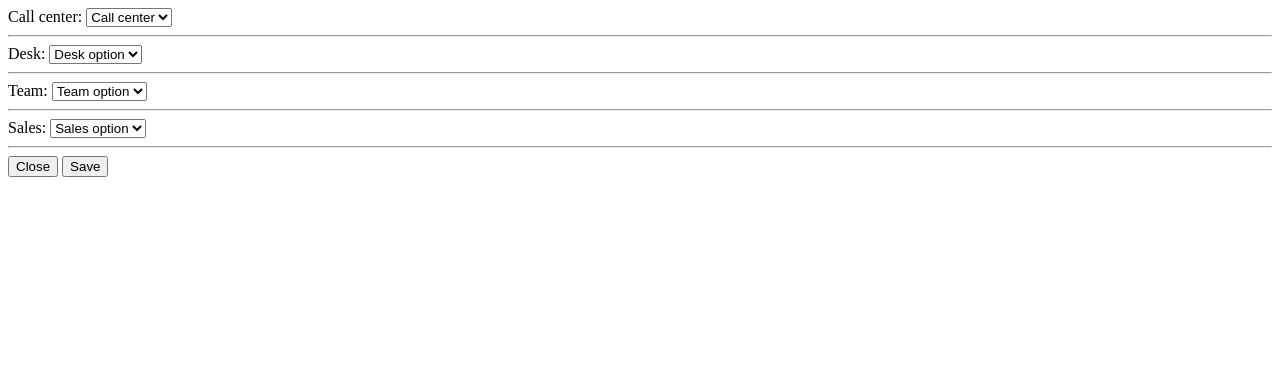
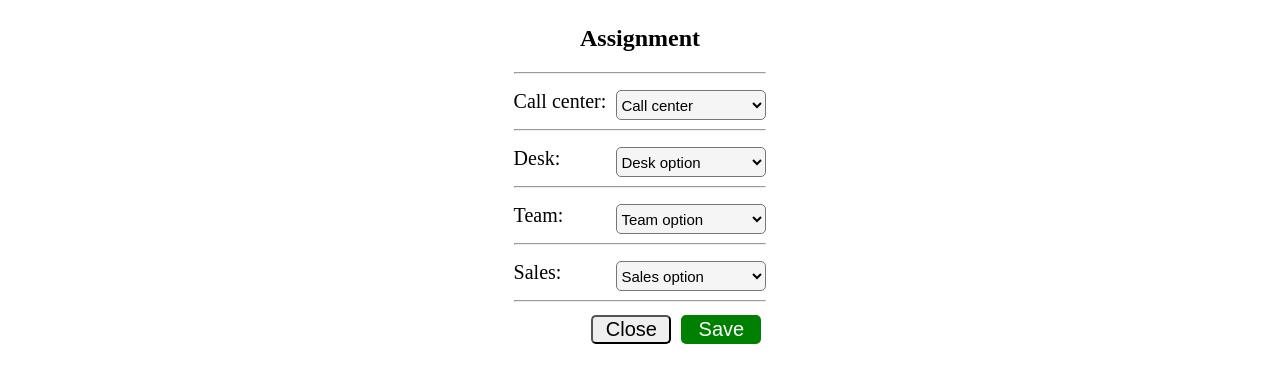
Before and after one commit to zhirniy/EMG, a PHP site: page / in a window 1280 px wide. Shown: the top 383 px of the page. Run offline with PHP 8.4, Linux system fonts and the light colour scheme; data comes from the database, SQL or seed files in the repository; data that the repository does not hold is empty; some libraries are stand-ins or nearby versions.

Commit message:
03022018-2

```diff
--- a/index.php
+++ b/index.php
@@ -1,111 +1,66 @@
 <html>
   <head>
     <title>Тестовое задание</title>
+    <!-- Подключаем стили и библиотеку jqwery -->
+    <link href="style.css" rel="stylesheet">
     <meta http-equiv="Content-Type" content="text/html; charset=utf-8" />
     <script src="https://code.jquery.com/jquery-1.11.2.min.js"></script>
-   <script>
+   <!-- Подключаем js файл -->
+    <script src="script.js"></script>
 
-$(document).ready(function(){
-
-ajax_search("call_center_all", 1 ,"#call_center");
-$("#submit").click(function(e){
-        e.preventDefault();
-        save();
-    });
- $("#call_center").change(function(e){
-        e.preventDefault();
-        ajax_search("call_center", "#call_center" ,"#desk");
-    });
-  $("#desk").change(function(e){
-        e.preventDefault();
-        ajax_search("desk", "#desk", "#team");
-    });
-  $("#team").change(function(e){
-        e.preventDefault();
-        ajax_search("team", "#team", "#sales");
-    });
-  });
-
-
-function ajax_search(post_name, post_value, place){
-   var data_var = {};
-   if(post_name == 'call_center_all'){
-   data_var[post_name] = post_value;
-   }
-   else {
-     data_var[post_name] = $(post_value).val();
-   }
-
-
-   $.ajax({
-   url: "customer.php",
-   type: "POST",
-   dataType: 'json',
-   data:
-   data_var,
-   success: function(html){
-      $(place).html(html);
-      },
-    error: function (error) {
-       $(place).html(error);
-}
- });
-
-}
-
-function save(){
-   var call = $("#call_center").val();
-   var desk = $("#desk").val();
-   var team = $("#team").val();
-   var sales = $("#sales").val();
-   if(call !== null && desk !== null && team !==null && sales !== null){
-  $("#save").html("Saved!");
-} else{
-  $("#save").html("Not saved! Fill in all the fields!");
-   }
-}
-
-
-  //document.getElementById('save').innerHTML = "Нет подключения!";
- // alert("Нет подключения!");
-
-
-
-</script>
   </head>
   <body>
-
+  <div id="content">
+  <h2 align="center">Assignment</h2>
+  <hr>
+      <!-- Форма олучения данных -->
       <form  method="post" enctype="multipart/form-data">
-
+      <!-- Поле Call center -->
+      <p>
           <label>Call center:</label>
+       <!-- Установливаем функцию-обработчик на изменение значения Call center -->
           <select name="call_center" id="call_center" onchange="change(this.value, this.name)">
           <option  value="" disabled selected>Call center</option>
          </select>
+      </p>
        <hr>
+       <!-- Поле Desk -->
+       <p>
        <label>Desk:</label>
+        <!-- Установливаем функцию-обработчик на изменение значения Desk -->
          <select name="desk" id="desk" onchange="change(this.value, this.name)">
          <option  value="" disabled selected>Desk option</option>
-
          </select>
+         </p>
        <hr>
+       <!-- Поле Team -->
+       <p>
     <label>Team:</label>
+     <!-- Установливаем функцию-обработчик на изменение значения Team -->
           <select name="team" id="team" onchange="change(this.value, this.name)">
           <option  value="" disabled selected>Team option</option>
-
-
           </select>
+       </p>
     <hr>
+    <!-- Поле Sales: -->
+    <p>
     <label>Sales:</label>
+    <!-- Установливаем функцию-обработчик на изменение значения Sales -->
           <select name="sales" id="sales" onchange="change(this.value, this.name)">
           <option  value="" disabled selected>Sales option</option>
-
           </select>
+    </p>
     <hr>
-    <input id="reset" type="reset" name="reset" value="Close">
+    <!-- Кнопка Save -->
     <input id="submit" type="submit" name="submit" value="Save">
+    <!-- Кнопка Close -->
+    <!-- Устанавливаем событие на нажатие -->
+    <input id="reset" type="reset" name="reset" onclick="click()" value="Close">
   	</form>
+  <br>
+  <br>
  <p id="save"></p>
-  <?php //include 'customer.php'; ?>
+  </div>
 
   </body>
 </html>
--- /dev/null
+++ b/style.css
@@ -0,0 +1,35 @@
+/*Стили тегов*/
+label{
+	font-size: 20px;
+	}
+select{
+	height:30px;
+	float:right;
+	width:150px;
+	font-size: 15px;
+	background-color: whitesmoke;
+	border-radius:5px;
+}
+/*Стили id*/
+#submit, #reset{
+	float:right;
+	font-size: 20px;
+	margin:5px;
+	border-radius:5px;
+	width: 80px;
+}
+
+#submit{
+	background-color: green;
+	color:white;
+	border: solid 2px green;
+}
+#save{
+	font-size: 20px;
+}
+
+#content{
+    margin-top:2%;
+    margin-left:40%;
+	width: 20%;
+}
```
Also changed, not shown: script.js (added, +71 -0 lines). Lines whose indentation alone changed are shown as unchanged.
